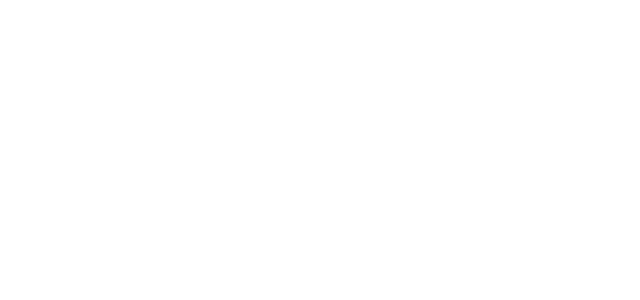
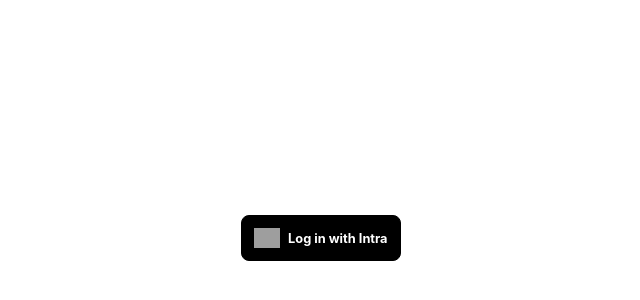
Before and after one commit to ibtrd/marvinette, a React (Create React App) app in the folder client/: page /login in a window 1280 px wide. Before the commit this address had no page. Shown: the part 162-462 px from the top of the page, without its empty margins (319-959 px from the left). Built offline with nearby package versions, Linux system fonts and the light colour scheme; grey boxes are pictures that could not be loaded.

Commit message:
Add login page and improve roulette

```diff
--- a/client/src/App.css
+++ b/client/src/App.css
@@ -1,40 +1,5 @@
 .App {
   text-align: center;
-}
-
-.App-logo {
-  height: 40vmin;
-  pointer-events: none;
-}
-
-@media (prefers-reduced-motion: no-preference) {
-  .App-logo {
-    animation: App-logo-spin infinite 20s linear;
-  }
-}
-
-.App-header {
-  background-color: #282c34;
-  min-height: 100vh;
-  display: flex;
-  flex-direction: column;
-  align-items: center;
-  justify-content: center;
-  font-size: calc(10px + 2vmin);
-  color: white;
-}
-
-.App-link {
-  color: #61dafb;
-}
-
-@keyframes App-logo-spin {
-  from {
-    transform: rotate(0deg);
-  }
-  to {
-    transform: rotate(360deg);
-  }
 }
 
 .Home {
@@ -47,7 +12,10 @@
   position: relative;
 }
 
-.Spin{
-  position: absolute;
-  bottom: 2vh;
+.Login {
+  display: Flex;
+  justify-content: center;
+  align-items: center;
+  width: 100vw;
+	height: 100vh;
 }
--- a/client/src/App.js
+++ b/client/src/App.js
@@ -1,15 +1,15 @@
 // src/App.js
 import React from "react";
 import { BrowserRouter as Router, Routes, Route } from "react-router-dom";
-import Login from "./components/Login";
+import Login from "./pages/Login";
 import Home from "./pages/Home";
 
 function App() {
   return (
     <Router>
       <Routes>
-        <Route path="/" element={<Login />} />
-        <Route path="/roulette" element={<Home />} />
+        <Route path="/login" element={<Login />} />
+        <Route path="/" element={<Home />} />
       </Routes>
     </Router>
   );
--- /dev/null
+++ b/client/src/components/login/Login.css
@@ -0,0 +1,28 @@
+.loginButton{
+	display: flex;
+	justify-content: center;
+	align-items: center;
+	font-size: 1vw;
+	text-decoration: none;
+	color: white;
+	font-weight: bold;
+	background-color: black;
+	border: 1px solid black;
+	padding: 1vw;
+	border-radius: 8px;
+}
+
+.loginButton img{
+	margin-right: 8px;
+	width: 2vw;
+}
+
+.loginForm{
+	display: flex;
+	flex-direction: column;
+	align-items: center;
+	justify-content: space-around;
+	height: 60vh;
+	width: 50vw;
+	border-radius: 16px;
+}
--- /dev/null
+++ b/client/src/components/login/LoginButton.js
@@ -0,0 +1,14 @@
+import './Login.css'
+import { Link } from "react-router-dom";
+
+export default function LoginButton({...props}) {
+
+	return (
+	  <Link
+	  {...props}
+		className='loginButton'
+	  >
+		<img src='https://profile.intra.42.fr/assets/42_logo-7dfc9110a5319a308863b96bda33cea995046d1731cebb735e41b16255106c12.svg'/> Log in with Intra
+	  </Link>
+	);
+  }
--- /dev/null
+++ b/client/src/components/login/LoginForm.js
@@ -0,0 +1,15 @@
+import './Login.css'
+import { Link } from "react-router-dom";
+import LoginButton from './LoginButton';
+
+export default function LoginForm({...props}) {
+
+	return (
+	  <div
+	  	{...props}
+		className='loginForm'
+	  >
+		<LoginButton />
+	  </div>
+	);
+  }
--- a/client/src/components/roulette/Roulette.css
+++ b/client/src/components/roulette/Roulette.css
@@ -1,36 +1,26 @@
 .Roulette{
-	background-color: red;
+	background-color: lightgray;
 	border-radius: 50%;
-	width: 80vh;
-	height: 80vh;
+	width: 50vw;
+	height: 50vw;
 	position: relative;
 	overflow: hidden;
-	/* animation: 1s 20 linear rotate;
-	animation-timing-function: ease-out; */
 	box-shadow: inset 0px 0px 27px 6px rgba(0,0,0,0.39);
+	border: 1px solid black;
 }
-
-/* @keyframes rotate{
-	from {
-		transform: rotate(0deg);
-	}
-	to {
-		transform: rotate(360deg);
-	}
-} */
-
 
 .Roulette::after {
 	content: '';
 	position: absolute;
-	width: 25vh;
-	height: 25vh;
+	width: 5vw;
+	height: 5vw;
 	border-radius: 50%;
 	background-color: white;
 	transform-origin: center;
 	top: 50%;
 	left: 50%;
 	transform: translate(-50%, -50%);
+	border: 1px solid black;
 }
 
 .RoulettePointer {
@@ -48,25 +38,30 @@
 	position: absolute;
 	top: 50%;
 	left: 50%;
-	/* width: 40vh; */
 	transform-origin: left;
-	/* border-top: 18vh solid transparent;
-	border-bottom: 18vh solid transparent; */
-	/* border-right: 40vh solid yellow;  */
 }
 
-
 .RouletteCell:nth-child(even){
-	border-right: 40vh solid #F7D55C;
+	border-right: 25vw solid #F7D55C;
 }
 .RouletteCell:nth-child(odd){
-	border-right: 40vh solid #7DD2F7;
+	border-right: 25vw solid #7DD2F7;
 }
 
-.RouletteCellText{
+.RouletteIcon{
 	position: absolute;
-	left: 25vh;
-	font-size: 2vw;
+	transform-origin: center;
+	width: 3vw;
+	left: 18vw;
 	transform: translateY(-50%);
-	width: 30vh;
 }
+
+.RouletteCellBorder{
+	width: 25vw;
+	transform-origin: left;
+	height: 1px;
+	background-color: black;
+	position: absolute;
+	z-index: 20;
+	left: 0;
+}
--- a/client/src/components/roulette/Roulette.js
+++ b/client/src/components/roulette/Roulette.js
@@ -5,12 +5,12 @@
 export default function Roulette({cells, goal, setGoal, lastUpdate}) {
 
 	const spinRoulette = () => {
-		fetch(`http://localhost:4000/goal/${lastUpdate}`)
-		.then(async (res) => {
-		  if (res.ok)
-		  {
-			const goal = (await res.json()).goal
-			setGoal(goal)
+		// fetch(`http://localhost:4000/goal/${lastUpdate}`)
+		// .then(async (res) => {
+		//   if (res.ok)
+		//   {
+		// 	const goal = (await res.json()).goal
+			// setGoal(goal)
 			const rand =  getRandom((-360/cells.length)/2.5, (360/cells.length)/2.5)
 			console.log('Goal:', cells[goal].name, goal, 'rand:', rand);
 			api.start({
@@ -26,8 +26,8 @@
 					easing: easings.easeOutCubic,
 				},
 			})
-		  }
-		})
+		//   }
+		// })
 	}
 
 	const getRandomDuration = (min, max) => {
--- a/client/src/components/roulette/RouletteCell.js
+++ b/client/src/components/roulette/RouletteCell.js
@@ -7,15 +7,19 @@
 			className='RouletteCell'
 			style={{
 				transform: `translateY(-50%) rotate(${rotate}deg)`,
-				borderTop: `calc(sin(${rad}) * 40vh / cos(${rad})) solid transparent`,
-				borderBottom: `calc(sin(${rad}) * 40vh / cos(${rad})) solid transparent`,
-
+				borderTop: `calc(sin(${rad}) * 25vw / cos(${rad})) solid transparent`,
+				borderBottom: `calc(sin(${rad}) * 25vw / cos(${rad})) solid transparent`,
+				borderRight: data.color ? `25vw solid #${data.color}` : ''
 			}}
 			{...props}
 		>
-			<div className='RouletteCellText'>
-				{data.name}
-			</div>
+			<img className="RouletteIcon" src={data.image} alt={'Icon for ' + data.name}/>
+			<span
+				className="RouletteCellBorder"
+				style={{
+					transform: `translateY(-50%) rotate(${angle/2}deg)`,
+				}}
+			/>
 	  	</div>
 	);
   }
--- a/client/src/pages/Home.js
+++ b/client/src/pages/Home.js
@@ -5,48 +5,86 @@
 
 export default function Home() {
 
-  const [cells, setCells] = useState([])
-  const [lastUpdate, setLastUpdate] = useState([])
-  const [goal, setGoal] = useState([])
+  // const [cells, setCells] = useState([])
+  // const [lastUpdate, setLastUpdate] = useState([])
+  // const [goal, setGoal] = useState([])
 
-	useEffect(() => {
-    try {
-      fetch(`http://localhost:4000/session/status`,
-        {
-          credentials: 'include',
-        }
-      )
-      .then(async (res) => {
-        if(res.status === 200)
-        {
-          const status = (await res.json()).loggedIn;
-          console.log(status);
-          if (false === status)
-            {
-              window.location.replace(`/`);
-              return ;
-            }
-        }
-      })
-    } catch (err) {
-      console.log(err);
-    }
-		fetch('http://localhost:4000/cells')
-    .then(async (res) => {
-      if (res.status === 200)
-      {
-        const cells = await res.json();
-        setCells(cells.cells);
-        setLastUpdate(cells.lastUpdate);
-      }
-      else
-        console.error('Error')
-    })
-	}, []);
+  const cells = [
+    {name: 'name', image: 'https://upload.wikimedia.org/wikipedia/commons/thumb/8/8d/42_Logo.svg/2048px-42_Logo.svg.png'},
+    {name: 'name', image: 'https://upload.wikimedia.org/wikipedia/commons/thumb/8/8d/42_Logo.svg/2048px-42_Logo.svg.png'},
+    {name: 'name', image: 'https://upload.wikimedia.org/wikipedia/commons/thumb/8/8d/42_Logo.svg/2048px-42_Logo.svg.png'},
+    {name: 'name', image: 'https://upload.wikimedia.org/wikipedia/commons/thumb/8/8d/42_Logo.svg/2048px-42_Logo.svg.png'},
+    {name: 'name', image: 'https://upload.wikimedia.org/wikipedia/commons/thumb/8/8d/42_Logo.svg/2048px-42_Logo.svg.png'},
+    {name: 'name', image: 'https://upload.wikimedia.org/wikipedia/commons/thumb/8/8d/42_Logo.svg/2048px-42_Logo.svg.png'},
+    {name: 'name', image: 'https://upload.wikimedia.org/wikipedia/commons/thumb/8/8d/42_Logo.svg/2048px-42_Logo.svg.png'},
+    {name: 'name', image: 'https://upload.wikimedia.org/wikipedia/commons/thumb/8/8d/42_Logo.svg/2048px-42_Logo.svg.png'},
+    {name: 'name', image: 'https://upload.wikimedia.org/wikipedia/commons/thumb/8/8d/42_Logo.svg/2048px-42_Logo.svg.png'},
+    {name: 'name', image: 'https://upload.wikimedia.org/wikipedia/commons/thumb/8/8d/42_Logo.svg/2048px-42_Logo.svg.png'},
+    {name: 'name', image: 'https://upload.wikimedia.org/wikipedia/commons/thumb/8/8d/42_Logo.svg/2048px-42_Logo.svg.png'},
+    {name: 'name', image: 'https://upload.wikimedia.org/wikipedia/commons/thumb/8/8d/42_Logo.svg/2048px-42_Logo.svg.png'},
+    {name: 'name', image: 'https://upload.wikimedia.org/wikipedia/commons/thumb/8/8d/42_Logo.svg/2048px-42_Logo.svg.png'},
+    {name: 'name', image: 'https://upload.wikimedia.org/wikipedia/commons/thumb/8/8d/42_Logo.svg/2048px-42_Logo.svg.png'},
+    {name: 'name', image: 'https://upload.wikimedia.org/wikipedia/commons/thumb/8/8d/42_Logo.svg/2048px-42_Logo.svg.png'},
+    {name: 'name', image: 'https://upload.wikimedia.org/wikipedia/commons/thumb/8/8d/42_Logo.svg/2048px-42_Logo.svg.png'},
+    {name: 'name', image: 'https://upload.wikimedia.org/wikipedia/commons/thumb/8/8d/42_Logo.svg/2048px-42_Logo.svg.png'},
+    {name: 'name', image: 'https://upload.wikimedia.org/wikipedia/commons/thumb/8/8d/42_Logo.svg/2048px-42_Logo.svg.png'},
+    {name: 'name', image: 'https://upload.wikimedia.org/wikipedia/commons/thumb/8/8d/42_Logo.svg/2048px-42_Logo.svg.png'},
+    {name: 'name', image: 'https://upload.wikimedia.org/wikipedia/commons/thumb/8/8d/42_Logo.svg/2048px-42_Logo.svg.png'},
+    {name: 'name', image: 'https://upload.wikimedia.org/wikipedia/commons/thumb/8/8d/42_Logo.svg/2048px-42_Logo.svg.png'},
+    {name: 'name', image: 'https://upload.wikimedia.org/wikipedia/commons/thumb/8/8d/42_Logo.svg/2048px-42_Logo.svg.png'},
+    {name: 'name', image: 'https://upload.wikimedia.org/wikipedia/commons/thumb/8/8d/42_Logo.svg/2048px-42_Logo.svg.png'},
+    {name: 'name', image: 'https://upload.wikimedia.org/wikipedia/commons/thumb/8/8d/42_Logo.svg/2048px-42_Logo.svg.png'},
+    {name: 'name', image: 'https://upload.wikimedia.org/wikipedia/commons/thumb/8/8d/42_Logo.svg/2048px-42_Logo.svg.png'},
+    {name: 'name', image: 'https://upload.wikimedia.org/wikipedia/commons/thumb/8/8d/42_Logo.svg/2048px-42_Logo.svg.png'},
+    {name: 'name', image: 'https://upload.wikimedia.org/wikipedia/commons/thumb/8/8d/42_Logo.svg/2048px-42_Logo.svg.png'},
+    {name: 'name', image: 'https://upload.wikimedia.org/wikipedia/commons/thumb/8/8d/42_Logo.svg/2048px-42_Logo.svg.png', color:'888888'},
+    {name: 'name', image: 'https://upload.wikimedia.org/wikipedia/commons/thumb/8/8d/42_Logo.svg/2048px-42_Logo.svg.png', color:'111111'},
+    {name: 'name', image: 'https://upload.wikimedia.org/wikipedia/commons/thumb/8/8d/42_Logo.svg/2048px-42_Logo.svg.png', color:'AAAAAA'},
+    {name: 'name', image: 'https://upload.wikimedia.org/wikipedia/commons/thumb/8/8d/42_Logo.svg/2048px-42_Logo.svg.png', color:'FFFFFF'},
+  ]
+
+	// useEffect(() => {
+  //   try {
+  //     fetch(`http://localhost:4000/session/status`,
+  //       {
+  //         credentials: 'include',
+  //       }
+  //     )
+  //     .then(async (res) => {
+  //       if(res.status === 200)
+  //       {
+  //         const status = (await res.json()).loggedIn;
+  //         console.log(status);
+  //         if (false === status)
+  //           {
+  //             window.location.replace(`/`);
+  //             return ;
+  //           }
+  //       }
+  //     })
+  //   } catch (err) {
+  //     console.log(err);
+  //   }
+	// 	fetch('http://localhost:4000/cells')
+  //   .then(async (res) => {
+  //     if (res.status === 200)
+  //     {
+  //       const cells = await res.json();
+  //       setCells(cells.cells);
+  //       setLastUpdate(cells.lastUpdate);
+  //     }
+  //     else
+  //       console.error('Error')
+  //   })
+	// }, []);
+
+  const goal = 2;
 
   return (
     <div className='Home'>
-      <Roulette cells={cells} goal={goal} setGoal={setGoal} lastUpdate={lastUpdate}/>
+      <Roulette cells={cells} goal={goal}
+        // setGoal={setGoal} lastUpdate={lastUpdate}
+      />
       <RoulettePointer />
     </div>
 
--- /dev/null
+++ b/client/src/pages/Login.js
@@ -0,0 +1,12 @@
+import '../App.css'
+import LoginForm from "../components/login/LoginForm";
+
+export default function Login() {
+
+  return (
+    <div className='Login'>
+		<LoginForm />
+    </div>
+
+  );
+}
```
